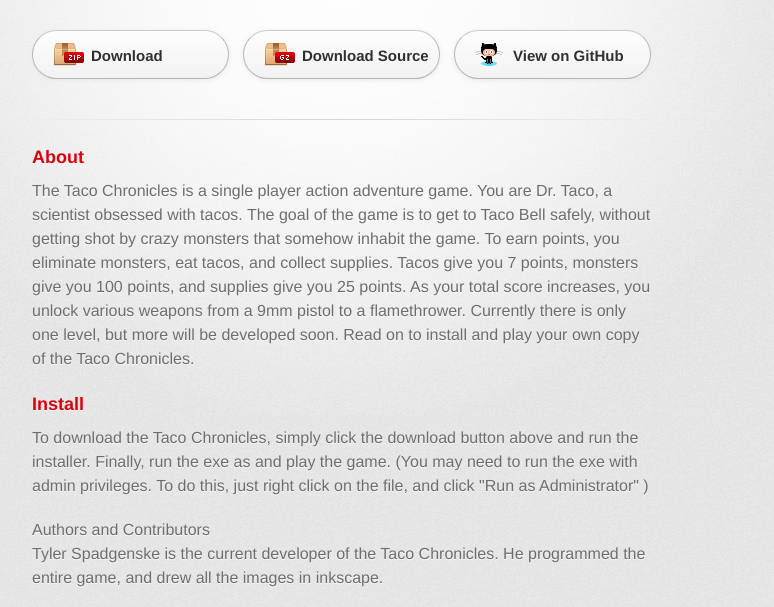
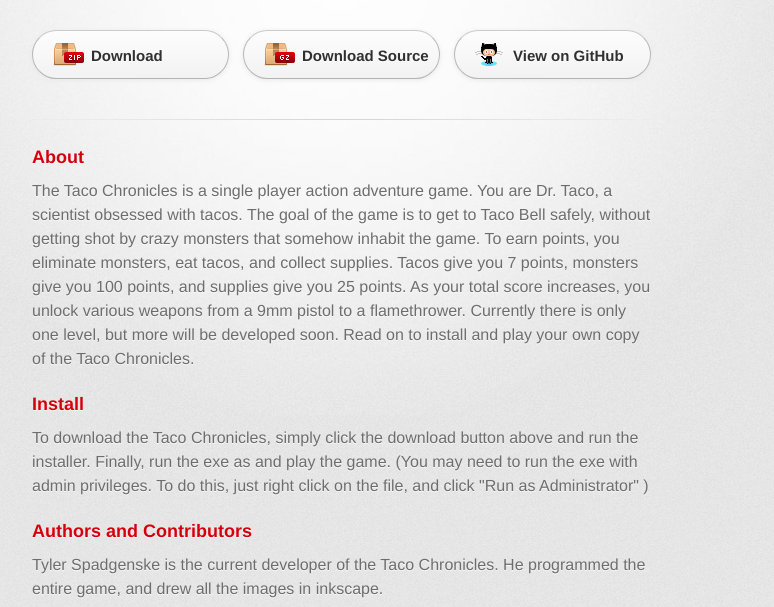
Before and after one commit to victormanakkat/Taco-Chronicles, a plain HTML site: page index.html in a window 1280 px wide. Shown: the part 158-765 px from the top of the page, without its empty margins (298-1072 px from the left). Drawn offline with Linux system fonts and the light colour scheme.

Commit message:
fixed header

```diff
--- a/index.html
+++ b/index.html
@@ -54,7 +54,7 @@
 
 
 <p>To download the Taco Chronicles, simply click the download button above and run the installer. Finally, run the exe as and play the game. (You may need to run the exe with admin privileges. To do this, just right click on the file, and click "Run as Administrator" )</p>
-<h3></h3><a name="authors-and-contributors" class="anchor" href="#authors-and-contributors"><span class="octicon octicon-link"></span></a>Authors and Contributors</h3>
+<h3><a name="authors-and-contributors" class="anchor" href="#authors-and-contributors"><span class="octicon octicon-link"></span></a>Authors and Contributors</h3>
 
 <p>Tyler Spadgenske is the current developer of the Taco Chronicles. He programmed the entire game, and drew all the images in inkscape. </p>
 
```
